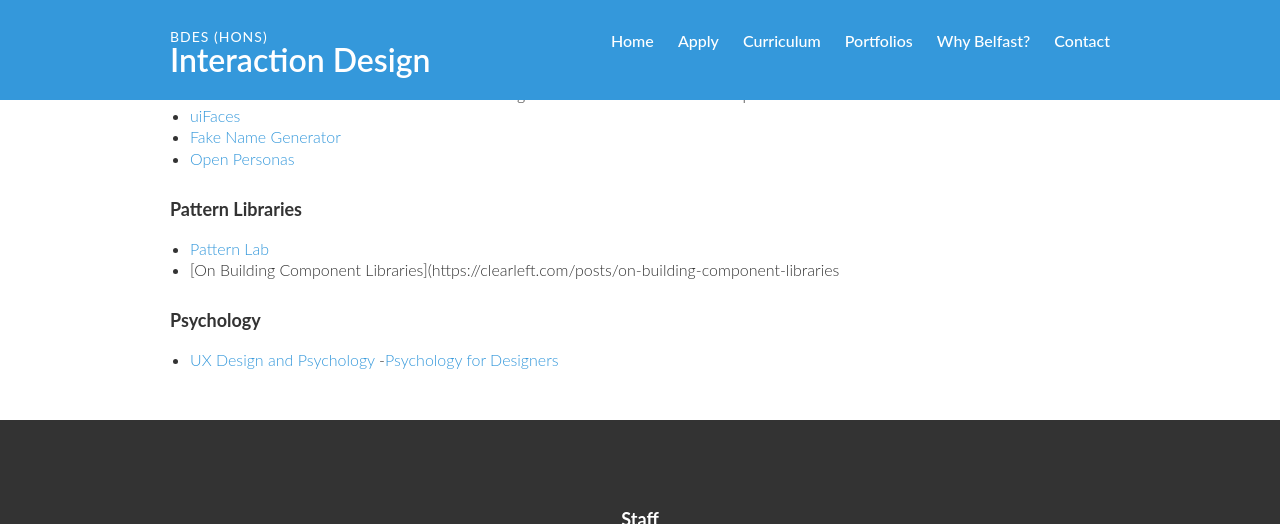
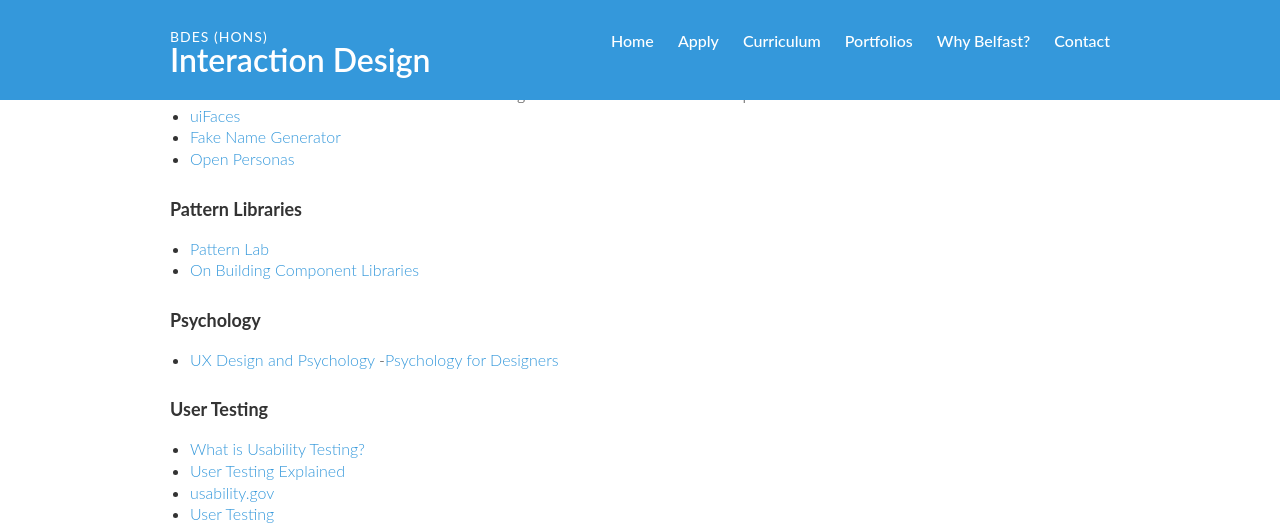
Before and after one commit to ixdbelfast/ixdbelfast.github.io, a Jekyll site: the page built from modules/IXD303/IXD303.md, in a window 1280 px wide and 900 px high, scrolled down 2115 px, cut to the strip 0-524 px from the top of the window. Built offline with Jekyll 4.4.1, drawn with Linux system fonts in a browser that asks for light colours; our own code applies the rules of GitHub Pages for plain Markdown files; some of the changed text lies outside the part shown.

Commit message:
Adding additional resources

```diff
--- a/modules/IXD303/IXD303.md
+++ b/modules/IXD303/IXD303.md
@@ -75,14 +75,19 @@ We also touched on [calls to action](https://boagworld.com/design/10-techniques-
 - [Fake Name Generator](http://www.fakenamegenerator.com)
 - [Open Personas](http://www.openpersonas.tumblr.com/)
 
-
 #### Pattern Libraries
 - [Pattern Lab](http://patternlab.io)
-- [On Building Component Libraries](https://clearleft.com/posts/on-building-component-libraries
+- [On Building Component Libraries](https://clearleft.com/posts/on-building-component-libraries)
 
 #### Psychology
 - [UX Design and Psychology](https://www.smashingmagazine.com/2016/01/combining-ux-design-and-psychology-to-change-user-behavior/)
 -[Psychology for Designers](http://psychologyfordesigners.com/)
+
+#### User Testing
+- [What is Usability Testing?](http://www.experienceux.co.uk/faqs/what-is-usability-testing/)
+- [User Testing Explained](https://thenextweb.com/creativity/2015/04/27/user-testing-explained)
+- [usability.gov](https://www.usability.gov/how-to-and-tools/methods/usability-testing.html)
+- [User Testing](https://www.usertesting.com/)
 
 
 <!--
```
Also changed, not shown: other parts of modules/IXD303/IXD303.md (+1 -1 lines).
